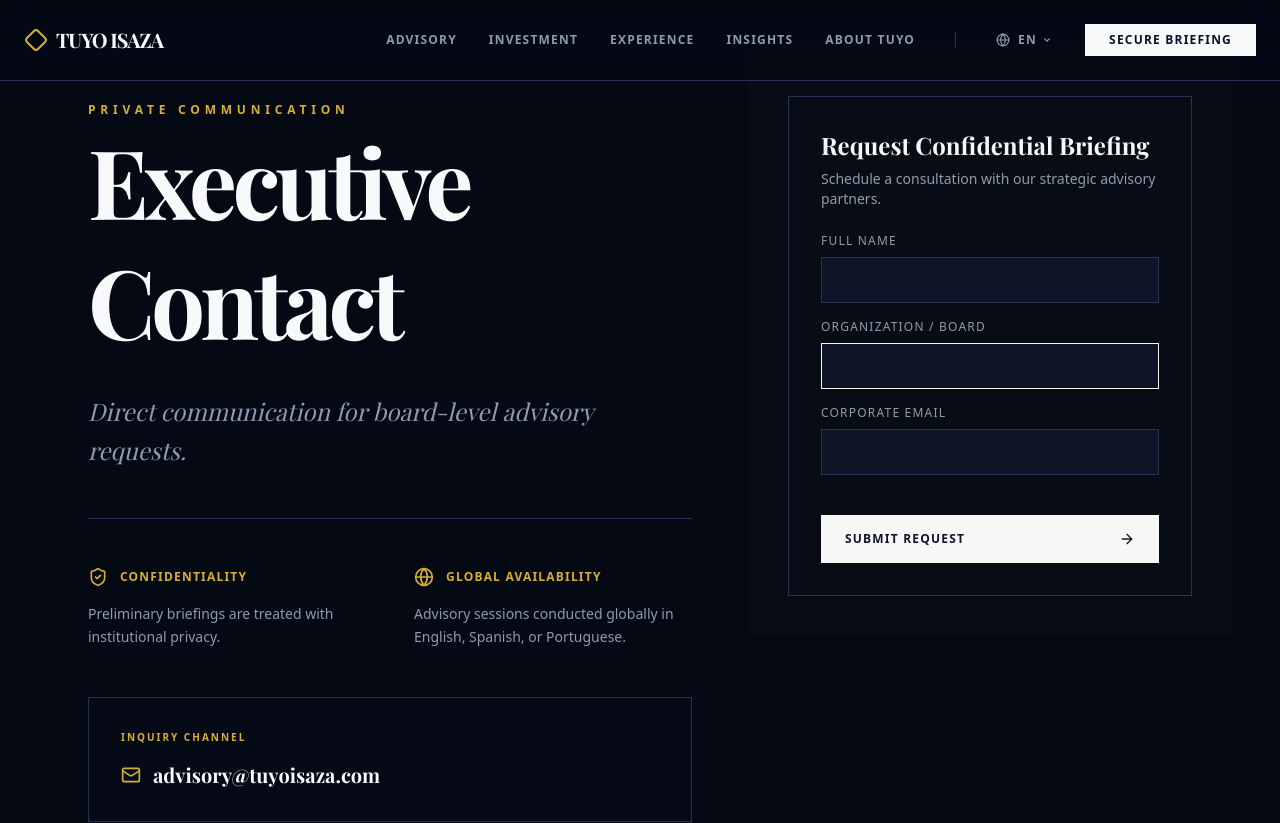
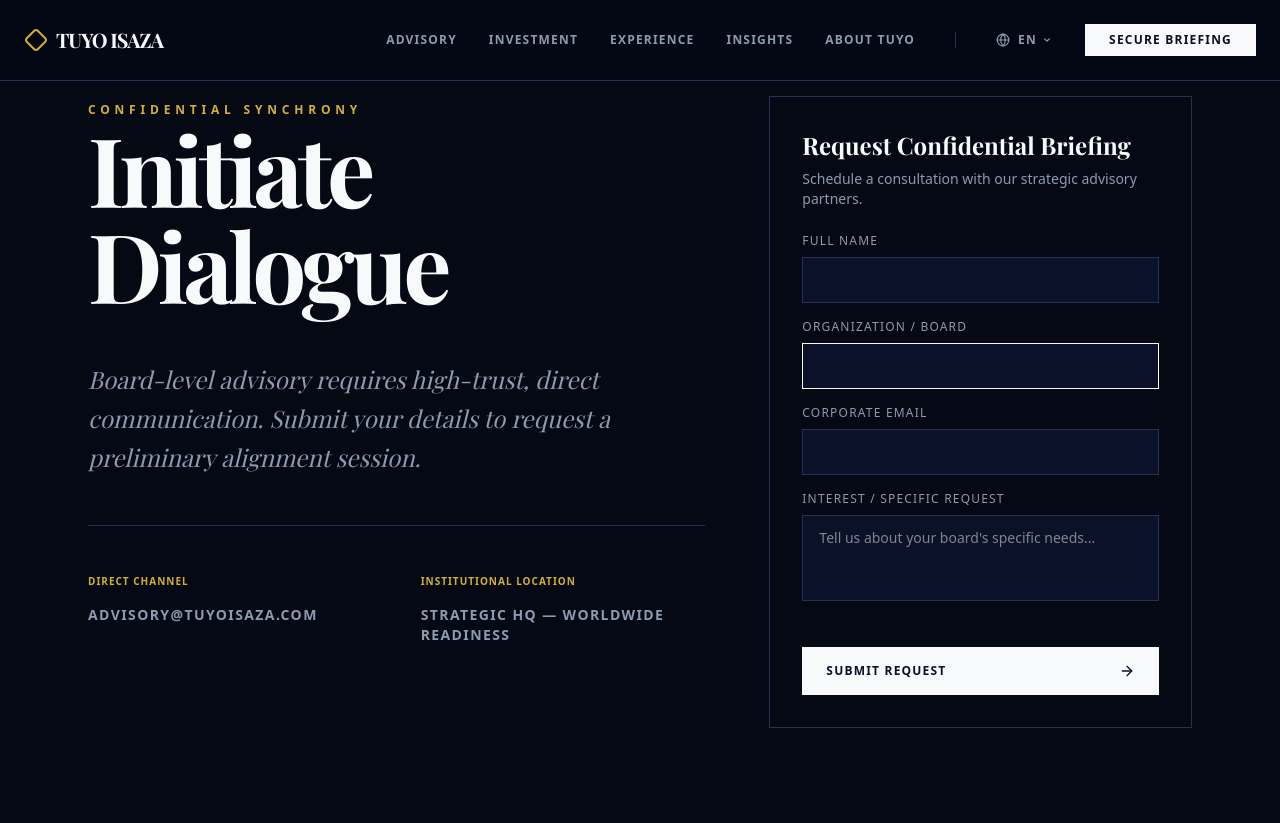
Before and after one commit to tuyoisaza/ai-governance-boards, a Next.js app: page /en/contact in a window 1280 px wide. Shown: the top 823 px of the page. Built offline with nearby package versions, Linux system fonts and the light colour scheme; a web font is replaced by a local one.

Commit message:
Implement Lead Interest Tracking: Added interest field to schema, API, forms, and context-aware links

```diff
--- a/src/app/[locale]/contact/page.tsx
+++ b/src/app/[locale]/contact/page.tsx
@@ -1,60 +1,48 @@
-"use client";
+import LeadCaptureForm from "@/components/LeadCaptureForm";
+import { getTranslations } from "next-intl/server";
 
-import { useTranslations } from "next-intl";
-import LeadCaptureForm from "@/components/LeadCaptureForm";
-import { Mail, Globe, ShieldCheck } from "lucide-react";
+export async function generateMetadata({ params }: { params: Promise<{ locale: string }> }) {
+  const { locale } = await params;
+  const t = await getTranslations({ locale, namespace: "Contact" });
+  return { title: t("title") };
+}
 
-export default function ContactPage() {
-  const t = useTranslations("Contact");
+export default async function ContactPage({
+  params,
+  searchParams
+}: {
+  params: Promise<{ locale: string }>;
+  searchParams: Promise<{ interest?: string }>;
+}) {
+  const { interest } = await searchParams;
+  const t = await getTranslations("Contact");
 
   return (
     <div className="py-24">
       <div className="container mx-auto px-6 max-w-6xl">
-        <div className="grid lg:grid-cols-12 gap-24 items-start">
+        <div className="grid lg:grid-cols-12 gap-16 items-start">
           <div className="lg:col-span-7 space-y-12">
-            <div className="space-y-8">
-              <span className="text-[var(--color-accent)] text-xs font-bold tracking-[0.4em] uppercase">Private Communication</span>
-              <h1 className="font-serif text-6xl md:text-8xl font-bold leading-tight tracking-tighter">
-                {t("title")}
-              </h1>
-              <p className="text-[var(--color-muted)] text-2xl font-serif italic leading-relaxed max-w-2xl">
-                {t("subtitle")}
-              </p>
-            </div>
+            <span className="text-[var(--color-accent)] text-xs font-bold tracking-[0.4em] uppercase">Confidential Synchrony</span>
+            <h1 className="font-serif text-6xl md:text-8xl font-bold tracking-tighter">Initiate Dialogue</h1>
+            <p className="text-[var(--color-muted)] text-2xl font-serif italic leading-relaxed">
+              Board-level advisory requires high-trust, direct communication. Submit your details to request a preliminary alignment session.
+            </p>
 
-            <div className="pt-12 grid sm:grid-cols-2 gap-12 border-t border-[var(--color-border)]">
-              <div className="space-y-4">
-                <div className="flex items-center gap-3 text-[var(--color-accent)]">
-                  <ShieldCheck className="w-5 h-5" />
-                  <h4 className="text-xs font-bold uppercase tracking-widest">Confidentiality</h4>
-                </div>
-                <p className="text-sm text-[var(--color-muted)] leading-relaxed font-medium">
-                  Preliminary briefings are treated with institutional privacy.
-                </p>
+            <div className="grid sm:grid-cols-2 gap-12 pt-12 border-t border-[var(--color-border)]">
+              <div>
+                <h4 className="text-[10px] font-bold uppercase tracking-widest text-[var(--color-accent)] mb-4">Direct Channel</h4>
+                <p className="text-sm font-bold tracking-widest text-[var(--color-muted)] uppercase">advisory@tuyoisaza.com</p>
               </div>
-              <div className="space-y-4">
-                <div className="flex items-center gap-3 text-[var(--color-accent)]">
-                  <Globe className="w-5 h-5" />
-                  <h4 className="text-xs font-bold uppercase tracking-widest">Global Availability</h4>
-                </div>
-                <p className="text-sm text-[var(--color-muted)] leading-relaxed font-medium">
-                  Advisory sessions conducted globally in English, Spanish, or Portuguese.
-                </p>
+              <div>
+                <h4 className="text-[10px] font-bold uppercase tracking-widest text-[var(--color-accent)] mb-4">Institutional Location</h4>
+                <p className="text-sm font-bold tracking-widest text-[var(--color-muted)] uppercase">Strategic HQ — Worldwide Readiness</p>
               </div>
-            </div>
-
-            <div className="p-8 border border-[var(--color-border)] bg-[var(--color-secondary)]/5 space-y-4">
-               <div className="text-[10px] font-bold uppercase tracking-[0.2em] text-[var(--color-accent)]">Inquiry Channel</div>
-               <div className="flex items-center gap-3">
-                 <Mail className="w-5 h-5 text-[var(--color-accent)]" />
-                 <span className="font-serif text-xl font-bold">advisory@tuyoisaza.com</span>
-               </div>
             </div>
           </div>
 
-          <div className="lg:col-span-5 relative">
-            <div className="absolute inset-0 bg-[var(--color-accent)] opacity-[0.02] -m-10 pointer-events-none"></div>
-            <LeadCaptureForm variant="dark" />
+          <div className="lg:col-span-5 relative mt-12 lg:mt-0">
+             <div className="absolute inset-0 bg-[var(--color-accent)] opacity-5 blur-3xl -z-10"></div>
+             <LeadCaptureForm variant="dark" defaultInterest={interest} />
           </div>
         </div>
       </div>
--- a/src/app/[locale]/page.tsx
+++ b/src/app/[locale]/page.tsx
@@ -154,7 +154,13 @@ export default function Home() {
           <p className="text-[var(--color-muted)] text-xl max-w-2xl leading-relaxed">
             Direct advisory requests are handled with strict confidentiality. Reach out to schedule a preliminary synchronization session.
           </p>
-          <Link href="/contact" className="bg-[var(--color-foreground)] text-[var(--color-primary)] px-16 py-5 font-bold text-xs uppercase tracking-[0.2em] hover:bg-[var(--color-accent)] transition-all">
+          <Link
+            href={{
+              pathname: "/contact",
+              query: { interest: "General Board Advisory" }
+            }}
+            className="bg-[var(--color-foreground)] text-[var(--color-primary)] px-16 py-5 font-bold text-xs uppercase tracking-[0.2em] hover:bg-[var(--color-accent)] transition-all"
+          >
             Initiate Contact
           </Link>
         </div>
--- a/src/app/[locale]/services/[slug]/page.tsx
+++ b/src/app/[locale]/services/[slug]/page.tsx
@@ -114,7 +114,13 @@ export default async function ServiceDetailPage({ params }: { params: Promise<{
                    </p>
                 </div>
 
-                <Link href="/contact" className="block w-full text-center bg-[var(--color-foreground)] text-[var(--color-primary)] py-5 font-bold uppercase tracking-[0.2em] text-[10px] hover:bg-[var(--color-accent)] transition-all">
+                <Link
+                  href={{
+                    pathname: "/contact",
+                    query: { interest: `Case Study: ${title}` }
+                  }}
+                  className="block w-full text-center bg-[var(--color-foreground)] text-[var(--color-primary)] py-5 font-bold uppercase tracking-[0.2em] text-[10px] hover:bg-[var(--color-accent)] transition-all"
+                >
                   Request Case Study
                 </Link>
              </div>
--- a/src/app/admin/leads/page.tsx
+++ b/src/app/admin/leads/page.tsx
@@ -29,6 +29,7 @@ export default async function LeadsPage() {
                 <th className="px-6 py-4 font-medium">Date</th>
                 <th className="px-6 py-4 font-medium">Name</th>
                 <th className="px-6 py-4 font-medium">Organization</th>
+                <th className="px-6 py-4 font-medium">Interest</th>
                 <th className="px-6 py-4 font-medium">Email</th>
                 <th className="px-6 py-4 font-medium">Status</th>
               </tr>
@@ -36,13 +37,14 @@ export default async function LeadsPage() {
             <tbody className="divide-y divide-[var(--color-border)]">
               {leads.length === 0 ? (
                 <tr>
-                  <td colSpan={5} className="px-6 py-12 text-center text-[var(--color-muted)]">No leads recorded yet.</td>
+                  <td colSpan={6} className="px-6 py-12 text-center text-[var(--color-muted)]">No leads recorded yet.</td>
                 </tr>
               ) : leads.map((lead) => (
                 <tr key={lead.id} className="hover:bg-[var(--color-secondary)]/10 transition-colors">
                   <td className="px-6 py-4">{new Date(lead.createdAt).toLocaleDateString()}</td>
                   <td className="px-6 py-4 font-medium">{lead.name}</td>
                   <td className="px-6 py-4">{lead.company}</td>
+                  <td className="px-6 py-4 max-w-xs truncate" title={lead.interest || ""}>{lead.interest || "-"}</td>
                   <td className="px-6 py-4 text-[var(--color-muted)]">{lead.email}</td>
                   <td className="px-6 py-4">
                     <span className={`px-2 py-1 text-xs font-bold uppercase tracking-widest ${
--- a/src/app/api/admin/leads/export/route.ts
+++ b/src/app/api/admin/leads/export/route.ts
@@ -19,7 +19,7 @@ export async function GET() {
     });
 
     // Create CSV header
-    let csv = "ID,Name,Email,Organization,Status,Date\n";
+    let csv = "ID,Name,Email,Organization,Interest,Status,Date\n";
 
     // Add rows
     leads.forEach(lead => {
@@ -29,6 +29,7 @@ export async function GET() {
         `"${lead.name.replace(/"/g, '""')}"`,
         `"${lead.email.replace(/"/g, '""')}"`,
         `"${lead.company.replace(/"/g, '""')}"`,
+        `"${(lead.interest || "").replace(/"/g, '""')}"`,
         lead.status,
         lead.createdAt.toISOString()
       ];
--- a/src/app/api/leads/route.ts
+++ b/src/app/api/leads/route.ts
@@ -6,7 +6,7 @@ export const dynamic = "force-dynamic";
 export async function POST(req: Request) {
   try {
     const body = await req.json();
-    const { name, email, company } = body;
+    const { name, email, company, interest } = body;
 
     if (!name || !email || !company) {
       return NextResponse.json({ error: "Missing required fields" }, { status: 400 });
@@ -17,6 +17,7 @@ export async function POST(req: Request) {
         name,
         email,
         company,
+        interest,
         status: "new",
       },
     });
--- a/src/components/LeadCaptureForm.tsx
+++ b/src/components/LeadCaptureForm.tsx
@@ -4,7 +4,13 @@ import { useState } from "react";
 import { ArrowRight, CheckCircle2 } from "lucide-react";
 import { useTranslations } from "next-intl";
 
-export default function LeadCaptureForm({ variant = "default" }: { variant?: "default" | "dark" }) {
+export default function LeadCaptureForm({
+  variant = "default",
+  defaultInterest = ""
+}: {
+  variant?: "default" | "dark",
+  defaultInterest?: string
+}) {
   const t = useTranslations("Contact.form");
   const [status, setStatus] = useState<"idle" | "loading" | "success" | "error">("idle");
 
@@ -17,6 +23,7 @@ export default function LeadCaptureForm({ variant = "default" }: { variant?: "de
       name: formData.get("name"),
       email: formData.get("email"),
       company: formData.get("company"),
+      interest: formData.get("interest") || defaultInterest,
     };
 
     try {
@@ -84,6 +91,17 @@ export default function LeadCaptureForm({ variant = "default" }: { variant?: "de
             className="w-full bg-[var(--color-primary)] border border-[var(--color-border)] px-4 py-3 text-sm focus:outline-none focus:border-[var(--color-accent)] transition-colors"
           />
         </div>
+        <div>
+          <label htmlFor="interest" className="block text-xs font-medium tracking-widest uppercase text-[var(--color-muted)] mb-2">Interest / Specific Request</label>
+          <textarea
+            id="interest"
+            name="interest"
+            defaultValue={defaultInterest}
+            rows={3}
+            className="w-full bg-[var(--color-primary)] border border-[var(--color-border)] px-4 py-3 text-sm focus:outline-none focus:border-[var(--color-accent)] transition-colors resize-none"
+            placeholder="Tell us about your board's specific needs..."
+          />
+        </div>
       </div>
 
       <button
```
Also changed, not shown: src/app/[locale]/insights/page.tsx (+8 -2 lines), src/app/[locale]/pricing/page.tsx (+7 -1 lines), 1 other file (tests, documents, lock files or other folders).
